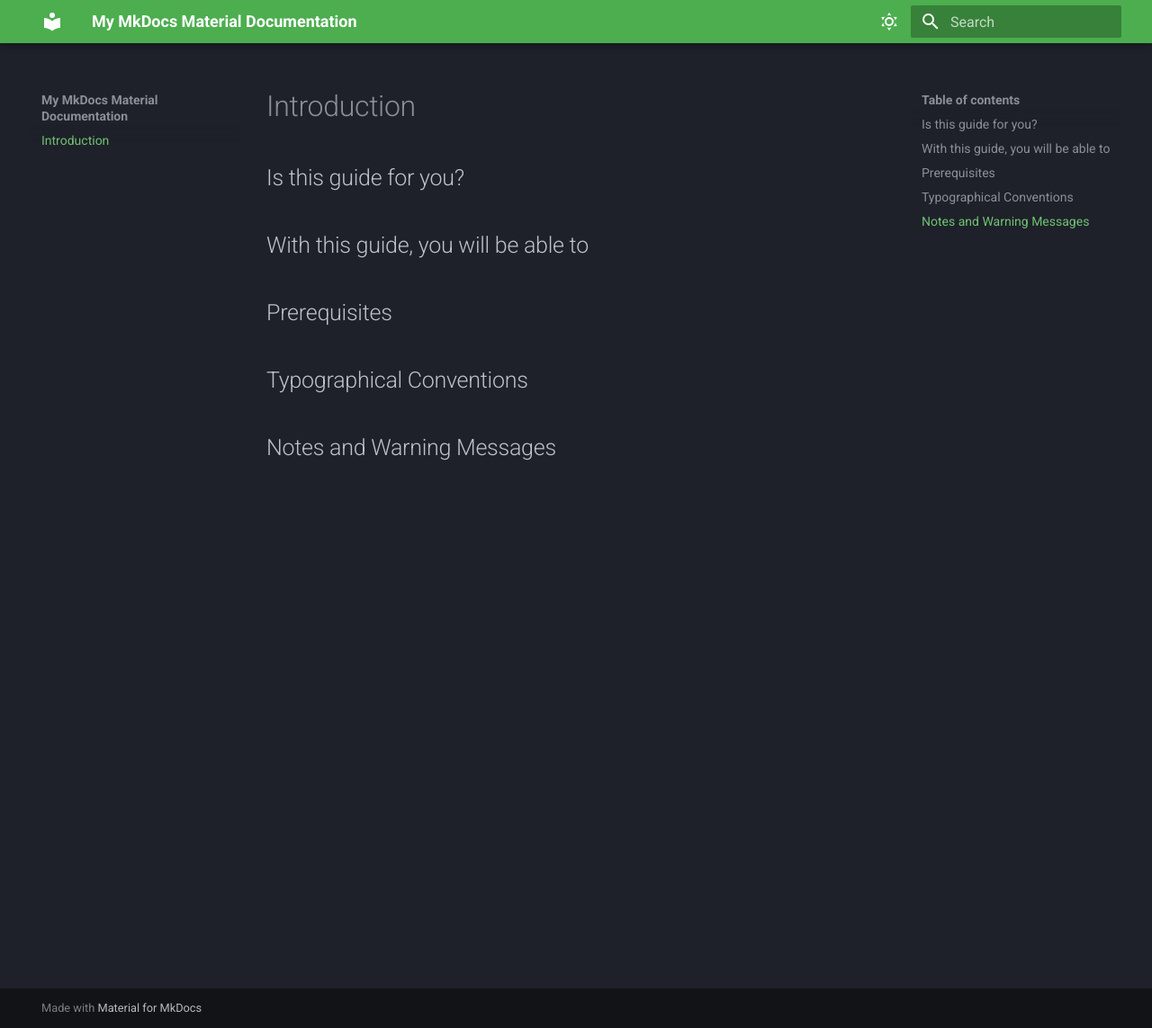
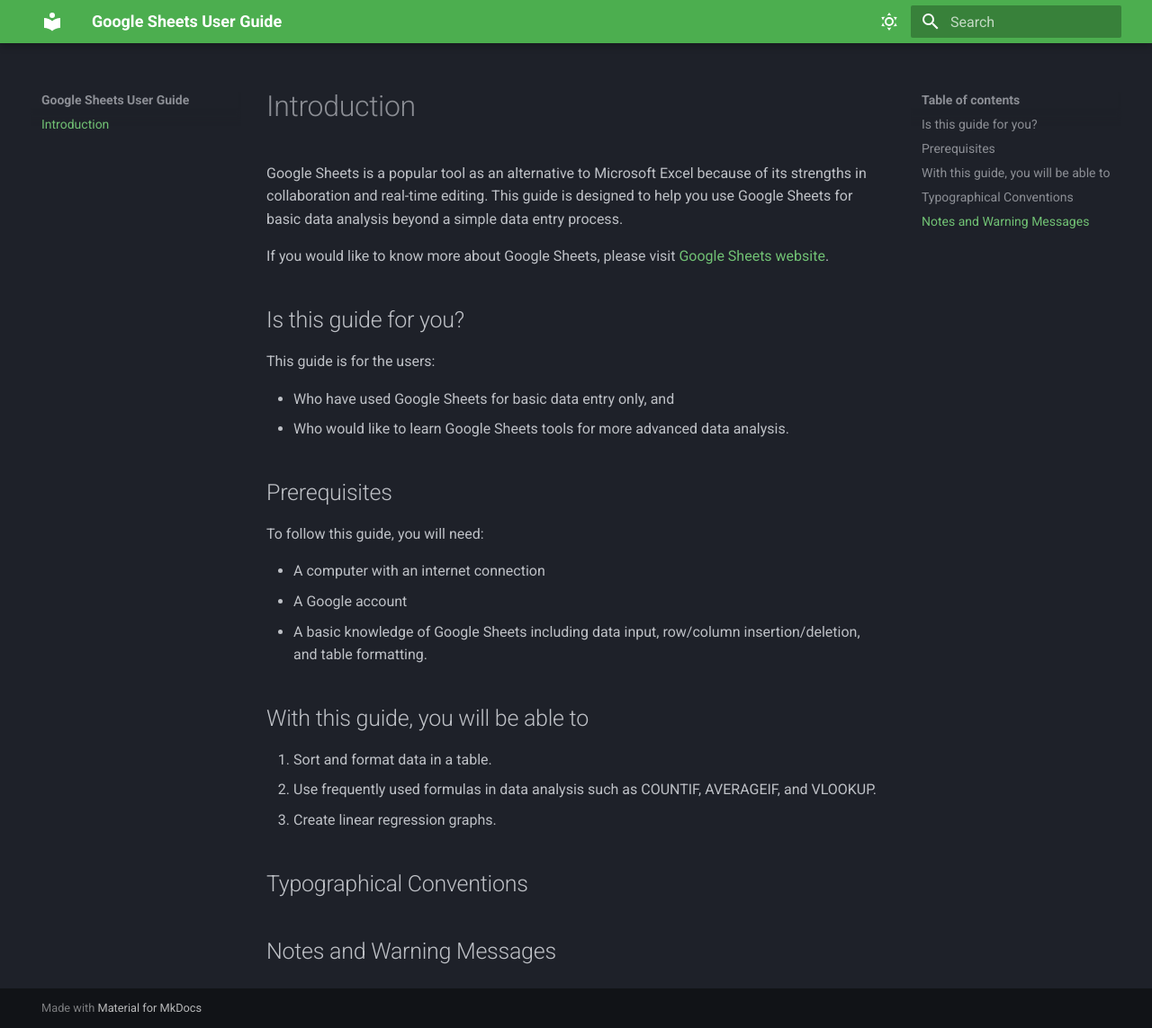
Before and after one commit to Hazel-Jeong-dev/COMM2216_UserGuide_Aibyn_Hazel, an MkDocs documentation site: the page built from docs/index.md, in a window 1280 px wide and 1143 px high. Shown: the whole window at 90% size. Built offline with MkDocs 1.6.1 and Material for MkDocs 9.7.7, drawn with Linux system fonts in a browser that asks for light colours.

Commit message:
Add contents to main page

```diff
--- a/docs/index.md
+++ b/docs/index.md
@@ -1,10 +1,25 @@
 # Introduction
+ Google Sheets is a popular tool as an alternative to Microsoft Excel because of its strengths in collaboration and real-time editing. This guide is designed to help you use Google Sheets for basic data analysis beyond a simple data entry process.
+
+ If you would like to know more about Google Sheets, please visit [Google Sheets website](https://workspace.google.com/intl/en_ca/products/sheets/).
 
 ## Is this guide for you?
+ This guide is for the users:
+
+  * Who have used Google Sheets for basic data entry only, and
+  * Who would like to learn Google Sheets tools for more advanced data analysis.
+
+## Prerequisites
+ To follow this guide, you will need:
+
+  * A computer with an internet connection
+  * A Google account
+  * A basic knowledge of Google Sheets including data input, row/column insertion/deletion, and table formatting.
 
 ## With this guide, you will be able to
-
-## Prerequisites
+1. Sort and format data in a table.
+2. Use frequently used formulas in data analysis such as COUNTIF, AVERAGEIF, and VLOOKUP.
+3. Create linear regression graphs.
 
 ## Typographical Conventions
 
--- a/mkdocs.yml
+++ b/mkdocs.yml
@@ -1,4 +1,4 @@
-site_name: My MkDocs Material Documentation
+site_name: Google Sheets User Guide
 site_url: https://sitename.example
 theme:
   name: material
```
